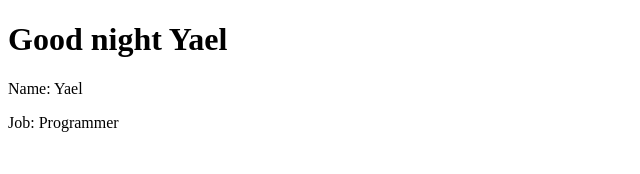
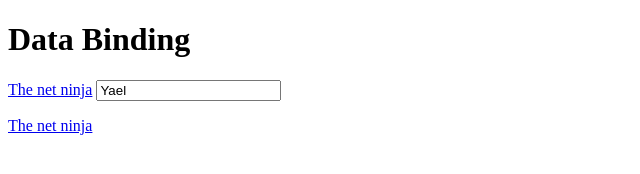
Before and after one commit to cyaelcastro/Vue, a website: page index.html in a window 1280 px wide. Shown: the whole page, without its empty margins (0-640 px from the left). Drawn offline with nearby package versions, Linux system fonts and the light colour scheme.

Commit message:
End of chapter4

```diff
--- a/app.js
+++ b/app.js
@@ -2,7 +2,9 @@ new Vue ({
     el:"#vue-app",
     data: {
         name: "Yael",
-        job: "Programmer"
+        job: "Programmer",
+        website: "http://www.thenetninja.co.uk",
+        websiteTag: "<a href='http://www.thenetninja.co.uk'>The net ninja</a>"
     },
     methods: {
         greet: function(time){
--- a/index.html
+++ b/index.html
@@ -11,9 +11,10 @@
 </head>
 <body>
     <div id="vue-app">
-        <h1>{{ greet("night") }}</h1>
-        <p>Name: {{ name }}</p>
-        <p>Job: {{ job }}</p>
+        <h1>Data Binding</h1>
+        <a v-bind:href="website">The net ninja</a>
+        <input type="text" v-bind:value="name">
+        <p v-html="websiteTag"></p>
     </div>
     <script src="app.js"></script>
 </body>
```
